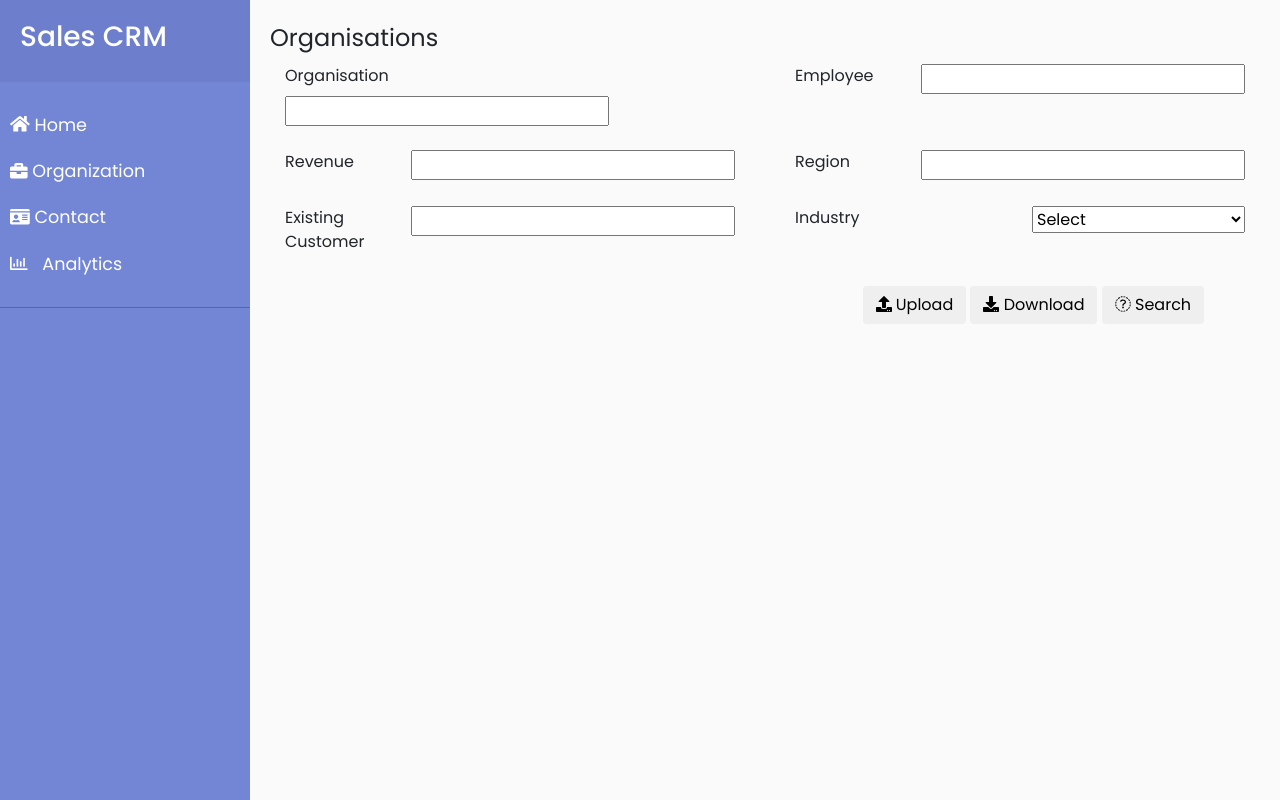
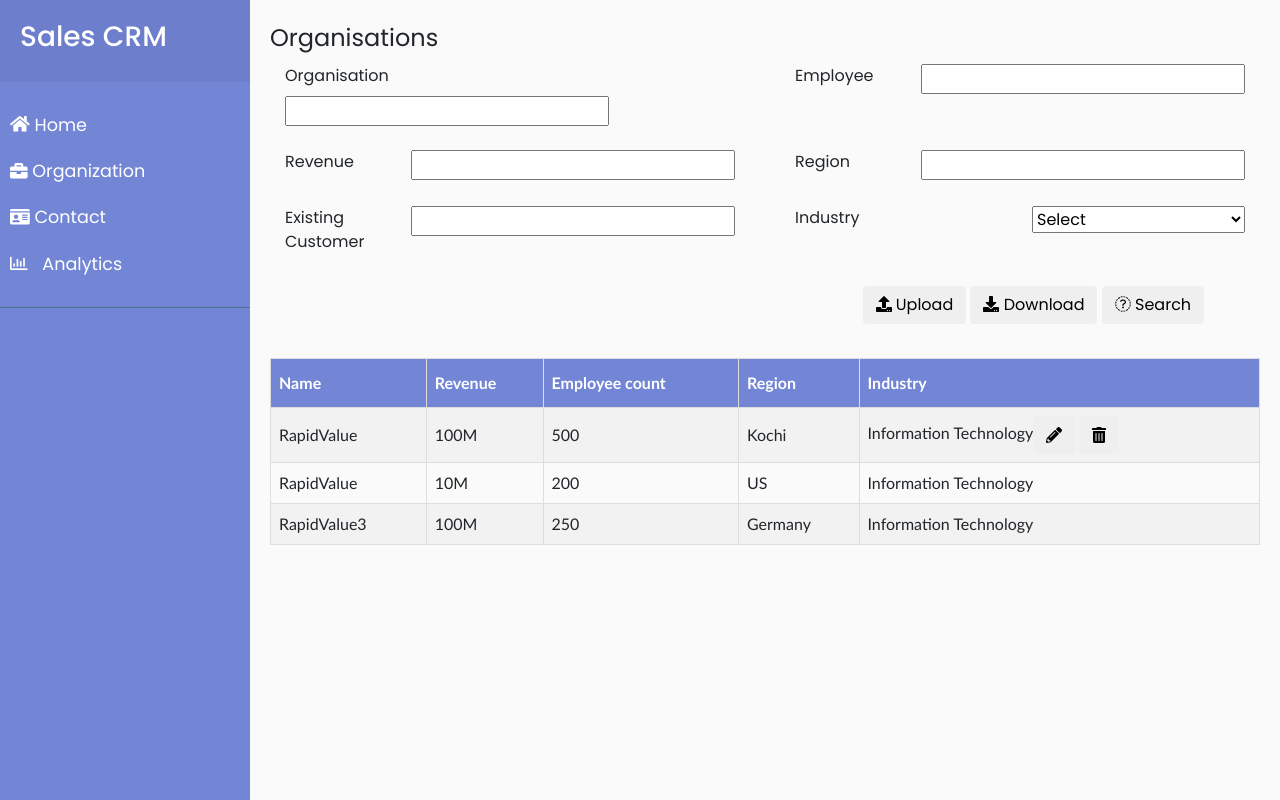
Before and after one commit to ROOPABUDDA/RVS_SALES, a Flask app: page /organisation in a window 1280 px wide. Run offline with Flask 2, Linux system fonts and the light colour scheme; some libraries are stand-ins or nearby versions.

Commit message:
Organization part

```diff
--- /dev/null
+++ b/app/static/css/organization.css
@@ -0,0 +1,22 @@
+#customers {
+    font-family: "Trebuchet MS", Arial, Helvetica, sans-serif;
+    border-collapse: collapse;
+    width: 100%;
+}
+
+#customers td, #customers th {
+    border: 1px solid #ddd;
+    padding: 8px;
+}
+
+#customers tr:nth-child(even){background-color: #f2f2f2;}
+
+#customers tr:hover {background-color: #ddd;}
+
+#customers th {
+    padding-top: 12px;
+    padding-bottom: 12px;
+    text-align: left;
+    background-color: #7386D5;
+    color: white;
+}
--- a/app/templates/base.html
+++ b/app/templates/base.html
@@ -7,13 +7,14 @@
 
     <link rel="stylesheet" href="https://use.fontawesome.com/releases/v5.1.0/css/all.css" integrity="sha384-lKuwvrZot6UHsBSfcMvOkWwlCMgc0TaWr+30HWe3a4ltaBwTZhyTEggF5tJv8tbt" crossorigin="anonymous">
 
-    <!-- Font Awesome JS -->
-    <script defer src="https://use.fontawesome.com/releases/v5.0.13/js/solid.js" integrity="sha384-tzzSw1/Vo+0N5UhStP3bvwWPq+uvzCMfrN1fEFe+xBmv1C/AtVX5K0uZtmcHitFZ" crossorigin="anonymous"></script>
-    <script defer src="https://use.fontawesome.com/releases/v5.0.13/js/fontawesome.js" integrity="sha384-6OIrr52G08NpOFSZdxxz1xdNSndlD4vdcf/q2myIUVO0VsqaGHJsB0RaBE01VTOY" crossorigin="anonymous"></script>
+
 </head>
 <body>
 
   {% block body %}{% endblock %}
+  <!-- Font Awesome JS -->
+    <script defer src="https://use.fontawesome.com/releases/v5.0.13/js/solid.js" integrity="sha384-tzzSw1/Vo+0N5UhStP3bvwWPq+uvzCMfrN1fEFe+xBmv1C/AtVX5K0uZtmcHitFZ" crossorigin="anonymous"></script>
+    <script defer src="https://use.fontawesome.com/releases/v5.0.13/js/fontawesome.js" integrity="sha384-6OIrr52G08NpOFSZdxxz1xdNSndlD4vdcf/q2myIUVO0VsqaGHJsB0RaBE01VTOY" crossorigin="anonymous"></script>
 
   <script src="https://ajax.googleapis.com/ajax/libs/jquery/3.3.1/jquery.min.js"></script>
   <script src="https://stackpath.bootstrapcdn.com/bootstrap/4.1.1/js/bootstrap.min.js"></script>
--- a/app/templates/organisation.html
+++ b/app/templates/organisation.html
@@ -1,10 +1,9 @@
-{% extends 'base.html' %}
-
-{% block body %}
+{% extends 'base.html' %} {% block body %}
 <div class="wrapper">
-  <link rel="stylesheet" type = "text/css" href="{{url_for('static', filename='_sidebar.css')}}">
-  <!--{{ navdata }}-->
-  {% include "nav.html" %}
+    <link rel="stylesheet" type="text/css" href="{{url_for('static', filename='_sidebar.css')}}">
+    <link rel="stylesheet" type="text/css" href="{{url_for('static', filename='css/organization.css')}}">
+    <!--{{ navdata }}-->
+    {% include "nav.html" %}
 
     <!-- Page Content  -->
     <div id="content">
@@ -13,7 +12,7 @@
                 <legend>Organisations</legend>
                 <div class="row">
                     <div class="col-sm-6">
-                        <div class = "col">
+                        <div class="col">
                             <div class=row>
                                 <div class="col">
                                     {{ form.org.label }}
@@ -25,7 +24,7 @@
                         </div>
                     </div>
                     <div class="col-sm-6">
-                        <div class = "col">
+                        <div class="col">
                             <div class=row>
                                 <div class="col">
                                     {{ form.employee.label }}
@@ -36,11 +35,12 @@
                             </div>
                         </div>
                     </div>
-                </div><br>
+                </div>
+                <br>
 
                 <div class="row">
-                    <div class="col-sm-6" >
-                        <div class = "col">
+                    <div class="col-sm-6">
+                        <div class="col">
                             <div class="row">
                                 <div class="col">
                                     {{ form.revenue.label }}
@@ -52,7 +52,7 @@
                         </div>
                     </div>
                     <div class="col-sm-6">
-                        <div class = "col">
+                        <div class="col">
                             <div class="row">
                                 <div class="col">
                                     {{ form.region.label }}
@@ -63,11 +63,12 @@
                             </div>
                         </div>
                     </div>
-                </div><br>
+                </div>
+                <br>
 
                 <div class="row">
                     <div class="col-sm-6">
-                        <div class = "col">
+                        <div class="col">
                             <div class=row>
                                 <div class="col">
                                     {{ form.exist_customer.label }}
@@ -79,28 +80,71 @@
                         </div>
                     </div>
                     <div class="col-sm-6">
-                        <div class = "col">
+                        <div class="col">
                             <div class="row">
-                                <div  class="col">
+                                <div class="col">
                                     {{ form.industry.label }}
                                 </div>
-                            <div class="col">
-                                {{ form.industry }}</div>
+                                <div class="col">
+                                    {{ form.industry }}</div>
                             </div>
                         </div>
                     </div>
                 </div>
                 <br>
                 <div class="float-right col-md-5">
-                    <button id = "upload_org" type="submit" class="btn action"><i class="fa fa-upload"></i> Upload</button>
-                    <button id = "download_org" type="submit" class="btn action"><i class="fa fa-download "></i> Download</button>
-                    <button id = search_org" type="submit" class="btn pull-right action"><i class="fa f54a"></i> Search</button>
+                    <button id="upload_org" type="submit" class="btn action">
+                        <i class="fa fa-upload"></i> Upload</button>
+                    <button id="download_org" type="submit" class="btn action">
+                        <i class="fa fa-download "></i> Download</button>
+                    <button id="search_org" type="submit" class="btn pull-right action">
+                        <i class="fa f54a"></i> Search</button>
+                </div>
+
+                <br>
+                <br>
+                <br>
+                <div>
+                    <table id="customers">
+                        <tr>
+                            <th>Name</th>
+                            <th>Revenue</th>
+                            <th>Employee count</th>
+                            <th>Region</th>
+                            <th>Industry</th>
+                        </tr>
+                        <tr>
+                            <td>RapidValue</td>
+                            <td>100M</td>
+                            <td>500</td>
+                            <td>Kochi</td>
+                            <td>Information Technology<button id="edit_org" type="submit" class="btn action">
+                         <i class="fas fa-pencil-alt"></i></button>
+                                <button id="del_org" type="submit" class="btn action">
+                        <i class="fas fa-trash-alt"></i></button>
+                            </td>
+                        </tr>
+                        <tr>
+                            <td>RapidValue</td>
+                            <td>10M</td>
+                            <td>200</td>
+                            <td>US</td>
+                            <td>Information Technology</td>
+                        </tr>
+                        <tr>
+                            <td>RapidValue3</td>
+                            <td>100M</td>
+                            <td>250</td>
+                            <td>Germany</td>
+                            <td>Information Technology</td>
+                        </tr>
+                    </table>
                 </div>
 
             </form>
         </div>
 
-     </div>
+    </div>
 </div>
 
 <script src="{{url_for('static', filename='organisation.js')}}"></script>
```
